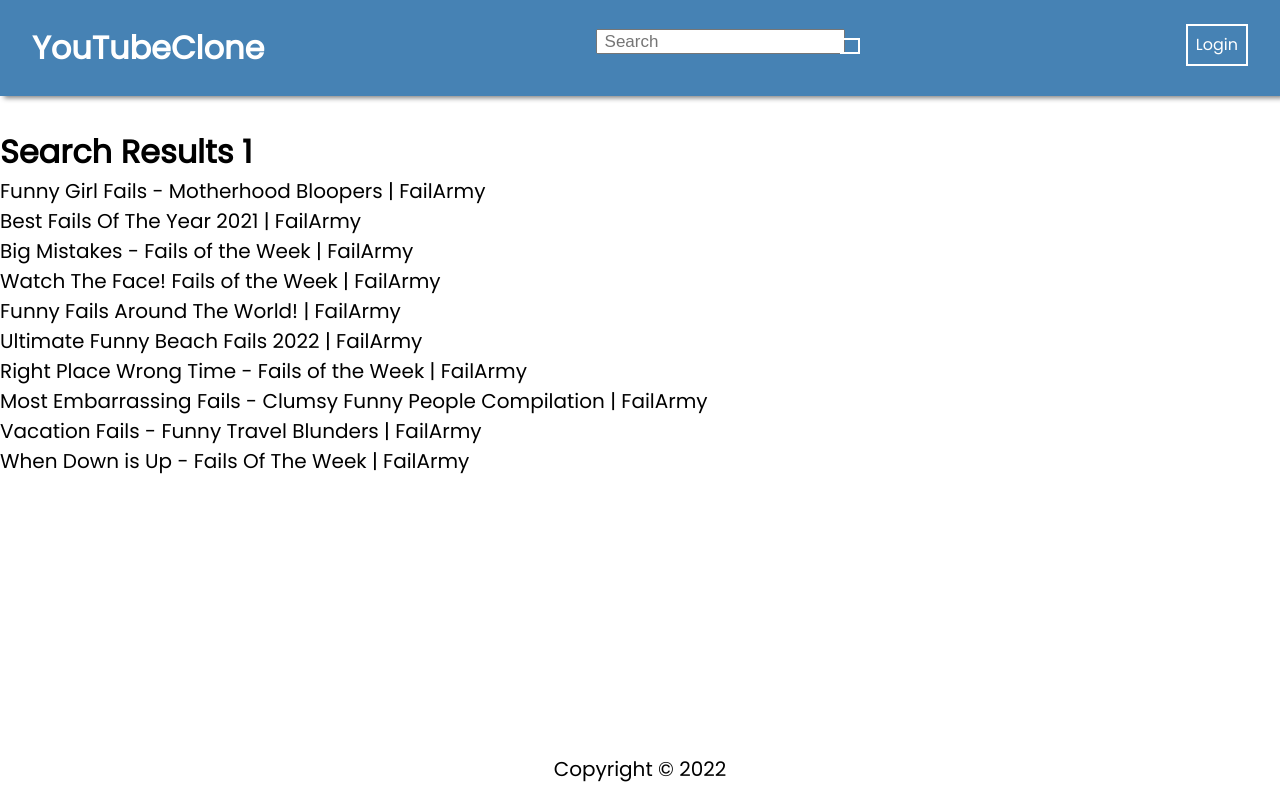
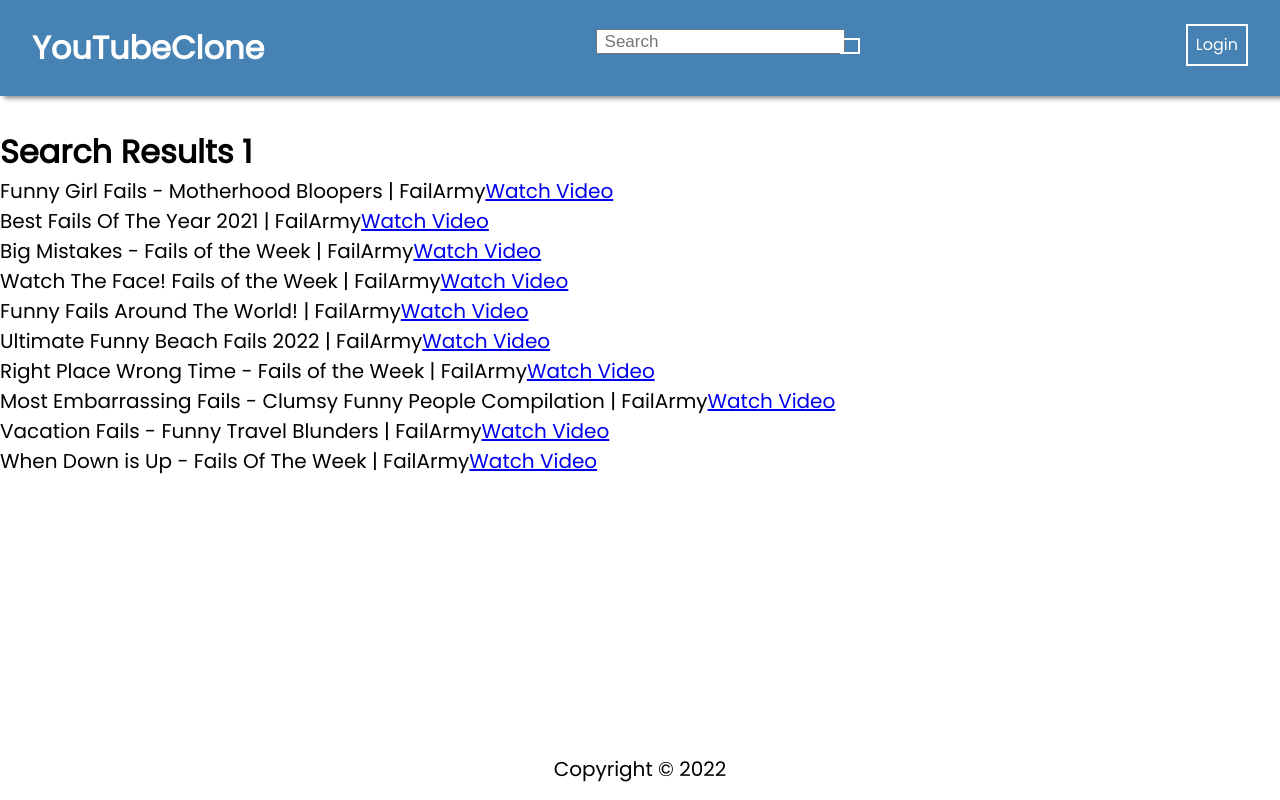
Before and after one commit to RAGessler/Youtube-Clone, a React (Create React App) app in the folder frontend/: page /results/1 in a window 1280 px wide. Built offline with nearby package versions, Linux system fonts and the light colour scheme; no server answers.

Commit message:
Video Player wip with Robert

```diff
--- a/frontend/src/components/VideoPlayer/VIdeoPlayer.jsx
+++ b/frontend/src/components/VideoPlayer/VIdeoPlayer.jsx
@@ -1,6 +1,14 @@
 import React, { useState } from 'react';
+import { useParams } from 'react-router-dom';
 
 const VideoPlayer = (props)=>{
-    return(<h1>This is the video player</h1>)
+
+    const {videoId} = useParams()
+
+    return(<div>
+        <iframe src={`https://www.youtube.com/embed/${video.id.videoId}`} frameborder="0"></iframe>
+    </div>
+
+        )
 }
 export default VideoPlayer
--- a/frontend/src/pages/SearchPage/SearchPage.jsx
+++ b/frontend/src/pages/SearchPage/SearchPage.jsx
@@ -34,6 +34,7 @@ const SearchPage = (props) => {
         searchResults.items.map((video) => (
           <p key={video.id.videoId}>
              {video.snippet.title}
+             <a href={`/video/${video.id.videoId}`}>Watch Video</a>
           </p>
         ))}
     </div>)
--- a/frontend/src/pages/VideoPage/VideoPage.jsx
+++ b/frontend/src/pages/VideoPage/VideoPage.jsx
@@ -18,6 +18,7 @@ const VideoPage = (props) => {
             <CommentForm></CommentForm>
             <CommentList comments={props.comments} getVideoComments={props.getVideoComments} videoId={videoId} ></CommentList>
             <RelatedVideos videos={props.videos}></RelatedVideos>
+
         </div>
      );
 }
```
